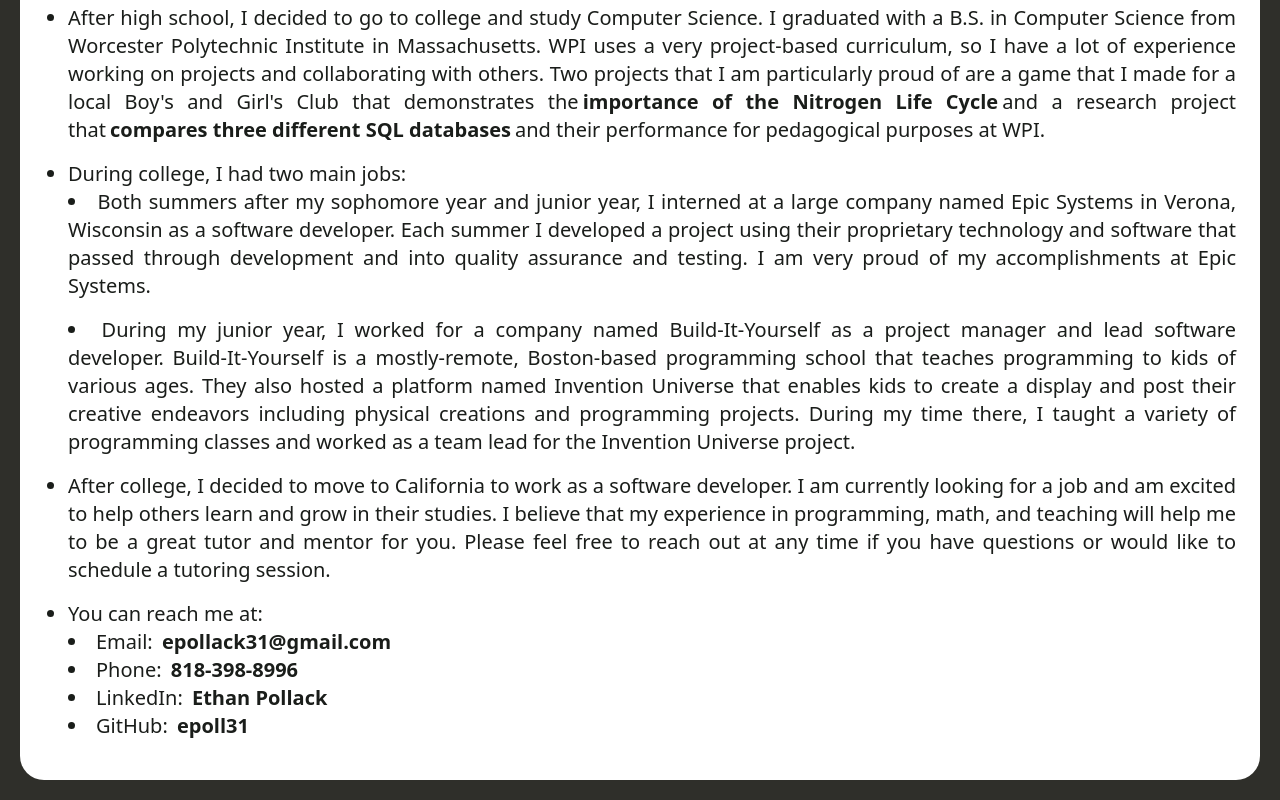
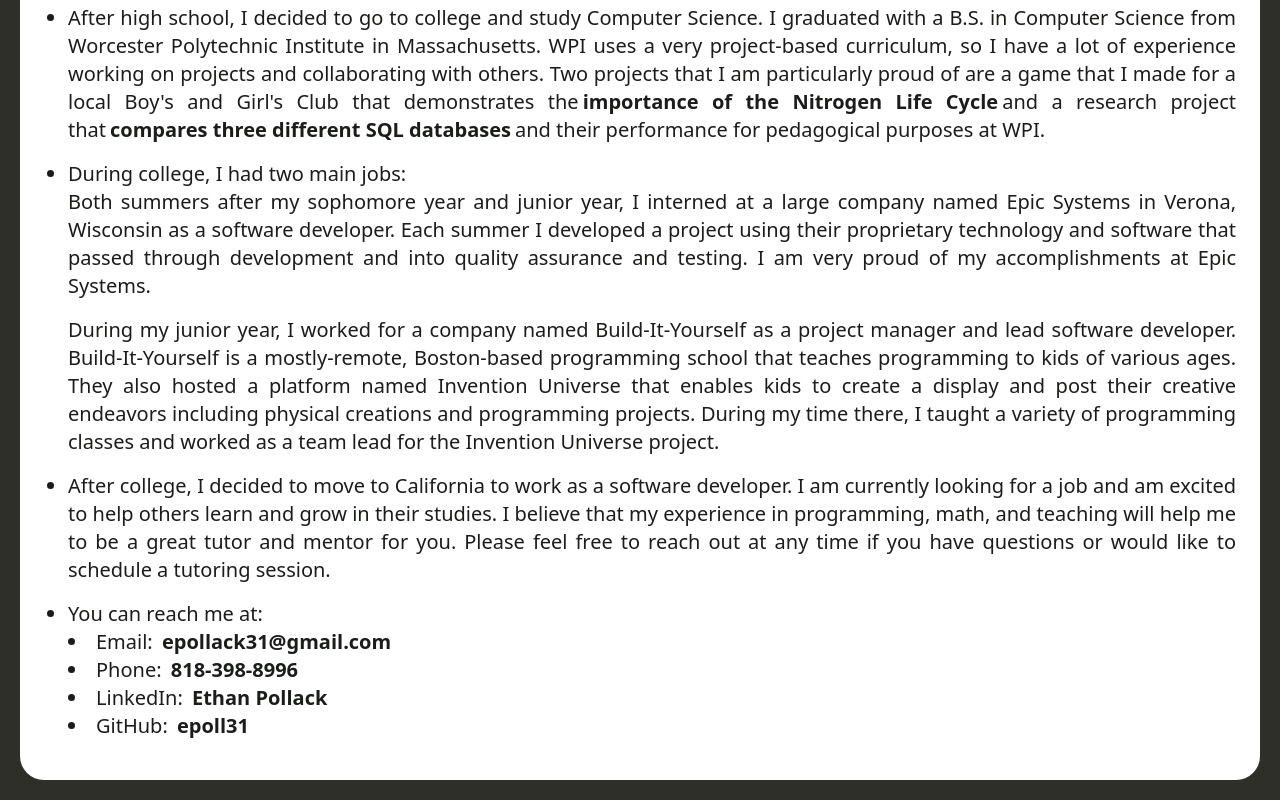
Before and after one commit to epoll31/epoll31.github.io, a Next.js app: page /tutor in a window 1280 px wide. Shown: the part 1432-2232 px from the top of the page. Built offline with nearby package versions, Linux system fonts and the light colour scheme.

Commit message:
added ui in between ils to fix html error: il > il => il > ul > il

```diff
--- a/src/app/tutor/page.tsx
+++ b/src/app/tutor/page.tsx
@@ -121,6 +121,7 @@
                                         and their performance for pedagogical purposes at WPI.
                                     </li>
                                     <li className="pb-4" >During college, I had two main jobs:
+                                        <ul>
                                             <li className="list-inside pb-4">Both summers after my sophomore year and junior year, I interned at a large company named Epic Systems in Verona, Wisconsin as a software developer.
                                                 Each summer I developed a project using their proprietary technology and software that passed through development and into quality assurance and testing. I am very proud of my
                                                 accomplishments at Epic Systems.</li>
@@ -128,6 +129,7 @@
                                                 Boston-based programming school that teaches programming to kids of various ages. They also hosted a platform named Invention Universe that enables kids to create a display and post
                                                 their creative endeavors including physical creations and programming projects. During my time there, I taught a variety of programming classes and worked as a team lead for the
                                                 Invention Universe project.</li>
+                                        </ul>
                                     </li>
                                     <li className="pb-4">
                                         After college, I decided to move to California to work as a software developer. I am currently looking for a job and am excited to help others learn and grow in their studies.
@@ -136,10 +138,12 @@
                                     </li>
                                     <li className="pb-4">
                                         You can reach me at:
-                                        <li className="list-inside">Email:      <Link className="px-1 font-bold hover:underline" href="mailto:epollack31@gmail.com">epollack31@gmail.com</Link></li>
-                                        <li className="list-inside">Phone:      <Link className="px-1 font-bold hover:underline" href="tel:818-398-8996">818-398-8996</Link></li>
-                                        <li className="list-inside">LinkedIn:   <Link className="px-1 font-bold hover:underline" href="https://www.linkedin.com/in/ethanpollack">Ethan Pollack</Link></li>
-                                        <li className="list-inside">GitHub:     <Link className="px-1 font-bold hover:underline" href="https://github.com/epoll31">epoll31</Link></li>
+                                        <ul className="list-disc list-inside">
+                                            <li>Email:      <Link className="px-1 font-bold hover:underline" href="mailto:epollack31@gmail.com">epollack31@gmail.com</Link></li>
+                                            <li>Phone:      <Link className="px-1 font-bold hover:underline" href="tel:818-398-8996">818-398-8996</Link></li>
+                                            <li>LinkedIn:   <Link className="px-1 font-bold hover:underline" href="https://www.linkedin.com/in/ethanpollack">Ethan Pollack</Link></li>
+                                            <li>GitHub:     <Link className="px-1 font-bold hover:underline" href="https://github.com/epoll31">epoll31</Link></li>
+                                        </ul>
                                     </li>
 
                                 </CardItem>
```
Lines whose indentation alone changed are shown as unchanged.
